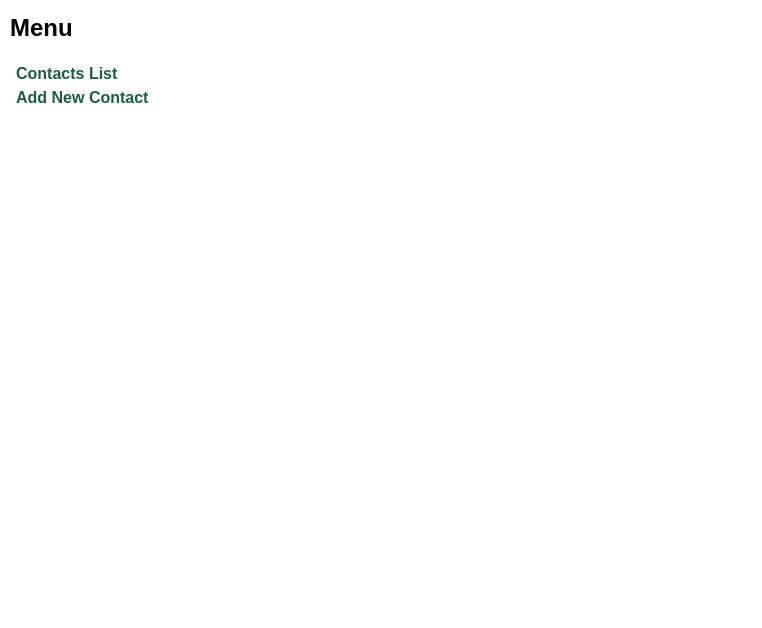
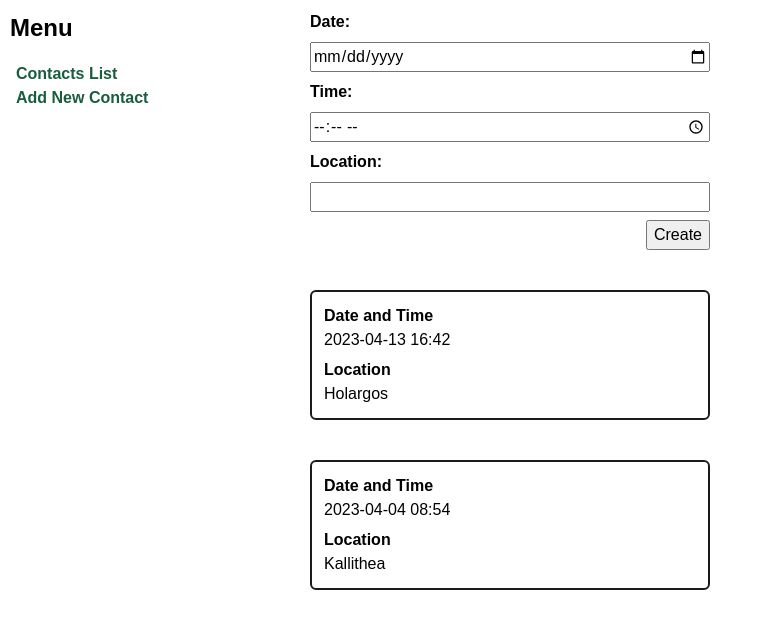
Before and after one commit to boolean-uk/react-address-book, a React (Create React App) app: page /contact/1/meetings in a window 1280 px wide. Shown: the top 628 px of the page, without its empty margins (0-762 px from the left). Built offline with nearby package versions, Linux system fonts and the light colour scheme; data requests are answered from the project's data file.

Commit message:
added meetings (Extension 6)

```diff
--- a/db/db.json
+++ b/db/db.json
@@ -28,5 +28,42 @@
       "linkedin": "dwadada",
       "twitter": "ddwd"
     }
+  ],
+  "meetings": [
+    {
+      "date": "2023-04-11",
+      "time": "18:34",
+      "location": "Holargos",
+      "contactId": "2",
+      "id": 1
+    },
+    {
+      "date": "2023-04-08",
+      "time": "11:14",
+      "location": "Larnaka",
+      "contactId": "2",
+      "id": 2
+    },
+    {
+      "date": "2022-12-22",
+      "time": "03:18",
+      "location": "Korinthos",
+      "contactId": "2",
+      "id": 3
+    },
+    {
+      "date": "2023-04-13",
+      "time": "16:42",
+      "location": "Holargos",
+      "contactId": "1",
+      "id": 4
+    },
+    {
+      "date": "2023-04-04",
+      "time": "08:54",
+      "location": "Kallithea",
+      "contactId": "1",
+      "id": 5
+    }
   ]
 }
--- a/src/App.js
+++ b/src/App.js
@@ -4,6 +4,7 @@ import ContactsList from "./components/ContactsList"
 import ContactsAdd from "./components/ContactsAdd"
 import ContactsView from "./components/ContactsView"
 import "./styles/styles.css"
+import Meetings from "./components/Meetings"
 
 export default function App() {
   const [contacts, setContacts] = useState([])
@@ -31,6 +32,7 @@ export default function App() {
           <Route path="/" element={<ContactsList contacts={contacts} setContacts={setContacts} />} />
           <Route path="/contacts/:id" element={<ContactsView />} />
           <Route path="/contacts/add" element={<ContactsAdd contacts={contacts} setContacts={setContacts} />} />
+          <Route path="/contact/:id/meetings" element={<Meetings />} />
         </Routes>
       </main>
     </>
--- a/src/components/ContactsList.js
+++ b/src/components/ContactsList.js
@@ -8,7 +8,7 @@ function ContactsList(props) {
 
   const navigate = useNavigate()
 
-
+  //TODO also remove meetings
   const handleContactDelete = (index) => {
     const contact = contacts[index]
     const id = contact.id
@@ -36,10 +36,14 @@ function ContactsList(props) {
                 <div> <Link className="nav-element" to={`/contacts/${contact.id}`}>View</Link></div>
                 <div>
                   <Link to='/contacts/add' state={contact}>
-                    <PencilIcon className="icon" />
+                    <div style={{ display: 'flex', padding: '6px', backgroundColor: '#4D4745', alignItems: 'center', borderRadius: '10px' }}>
+                      <PencilIcon className="icon" />
+                    </div>
                   </Link>
                 </div>
-                <div><TrashIcon className="icon" onClick={() => handleContactDelete(index)} /></div>
+                <div style={{ display: 'flex', padding: '6px', backgroundColor: '#F0521B', alignItems: 'center', borderRadius: '10px' }}>
+                  <TrashIcon className="icon" onClick={() => handleContactDelete(index)} />
+                </div>
 
               </span>
 
--- a/src/components/ContactsView.js
+++ b/src/components/ContactsView.js
@@ -1,5 +1,6 @@
+import { CameraIcon, UserGroupIcon } from "@heroicons/react/20/solid"
 import { useEffect, useState } from "react"
-import { useParams } from "react-router-dom"
+import { Link, useParams } from "react-router-dom"
 
 function ContactsView() {
   const [contact, setContact] = useState(false)
@@ -19,7 +20,15 @@ function ContactsView() {
 
   return (
     <div>
-      <h2>{contact.firstName} {contact.lastName}</h2>
+      <span className="contact-actions">
+        <h2>{contact.firstName} {contact.lastName}</h2>
+        <Link className="nav-element" to={`/contact/${contact.id}/meetings`}>
+          <div className="meet-link">
+            <h4>Meetings</h4>
+          </div>
+        </Link>
+      </span>
+
       {contact.email && <>
         <h4>Email</h4>
         <p>{contact.email}</p>
--- /dev/null
+++ b/src/components/Meeting.js
@@ -0,0 +1,20 @@
+import React from 'react'
+
+const Meeting = ({ meeting }) => {
+    return (
+        <div className='meeting'>
+            <section>
+                <h4>Date and Time</h4>
+                <p>{meeting.date} {meeting.time}</p>
+            </section>
+
+            <section>
+                <h4>Location</h4>
+                <p>{meeting.location}</p>
+            </section>
+
+        </div>
+    )
+}
+
+export default Meeting
--- /dev/null
+++ b/src/components/MeetingForm.js
@@ -0,0 +1,58 @@
+import React, { useState } from 'react'
+
+
+
+const MeetingForm = ({ contactId, meetings, setMeetings }) => {
+
+    const initialData = {
+        date: '',
+        time: '',
+        location: '',
+        contactId: contactId
+    }
+
+    const [data, setData] = useState(initialData)
+
+    const handleChange = (e) => {
+        setData({ ...data, [e.target.name]: e.target.value })
+    }
+
+    const handleSubmit = (e) => {
+        e.preventDefault()
+
+        fetch('http://localhost:4000/meetings', {
+            method: 'POST',
+            headers: { 'Content-Type': 'application/json' },
+            body: JSON.stringify(data)
+        })
+            .then(res => {
+                if (res.status === 201) return res.json()
+            })
+            .then(data => {
+                setData(initialData)
+                setMeetings([...meetings, data])
+            })
+    }
+
+    return (
+        <form className='form-stack contact-form' onSubmit={handleSubmit}>
+
+            <label htmlFor='date'>Date:</label>
+            <input id="date" name="date" type="date" required onChange={handleChange} value={data.date} />
+
+            <label htmlFor='time'>Time:</label>
+            <input id="time" name="time" type="time" required onChange={handleChange} value={data.time} />
+
+            <label htmlFor='location'>Location:</label>
+            <input id="location" name="location" type="text" required onChange={handleChange} value={data.location} />
+
+            <div className="actions-section">
+                <button className="button blue" type="submit">
+                    Create
+                </button>
+            </div>
+        </form>
+    )
+}
+
+export default MeetingForm
--- /dev/null
+++ b/src/components/Meetings.js
@@ -0,0 +1,33 @@
+import React, { useEffect, useState } from 'react'
+import { useParams } from 'react-router-dom'
+import Meeting from './Meeting'
+import MeetingForm from './MeetingForm'
+
+const Meetings = () => {
+
+    const [meetings, setMeetings] = useState(null)
+
+    const params = useParams()
+
+    useEffect(() => {
+        fetch(`http://localhost:4000/meetings?contactId=${params.id}`)
+            .then(res => res.json())
+            .then(data => setMeetings(data))
+    }, [])
+
+    return (
+        <div style={{ display: 'flex', flexDirection: 'column', gap: '40px' }}>
+            <MeetingForm contactId={params.id} meetings={meetings} setMeetings={setMeetings} />
+            {!meetings ?
+                <div className='loading-spinner'>
+
+                </div> :
+                meetings.map((meeting, index) => {
+                    return <Meeting key={index} meeting={meeting} />
+                })}
+        </div>
+    )
+
+}
+
+export default Meetings
--- a/src/styles/styles.css
+++ b/src/styles/styles.css
@@ -161,7 +161,7 @@ h2 {
 .icon {
   width: 25px;
   height: 25px;
-  color: gray;
+  color: white;
   cursor: pointer;
 }
 
@@ -171,3 +171,46 @@ h2 {
   font-weight: bold;
   padding: 6px;
 }
+
+.meet-link {
+  display: flex;
+  gap: 30px;
+  align-items: center;
+  padding: 10px;
+  border: 2px solid #195e3e;
+  border-radius: 10px;
+  cursor: pointer;
+}
+
+@keyframes spinner {
+  0% {
+    transform: rotate(0deg);
+  }
+
+  100% {
+    transform: rotate(360deg);
+  }
+}
+
+.loading-spinner {
+  width: 50px;
+  height: 50px;
+  border: 10px solid #f3f3f3;
+  /* Light grey */
+  border-top: 10px solid #195e3e;
+  /* Black */
+  border-radius: 50%;
+  animation: spinner 1.5s linear infinite;
+}
+
+.meeting {
+  display: flex;
+  flex-direction: column;
+  align-items: flex-start;
+  justify-content: center;
+  gap: 6px;
+  padding: 12px;
+  border: 2px solid #1b1b1b;
+  border-radius: 6px;
+  max-width: 400px;
+}
```
